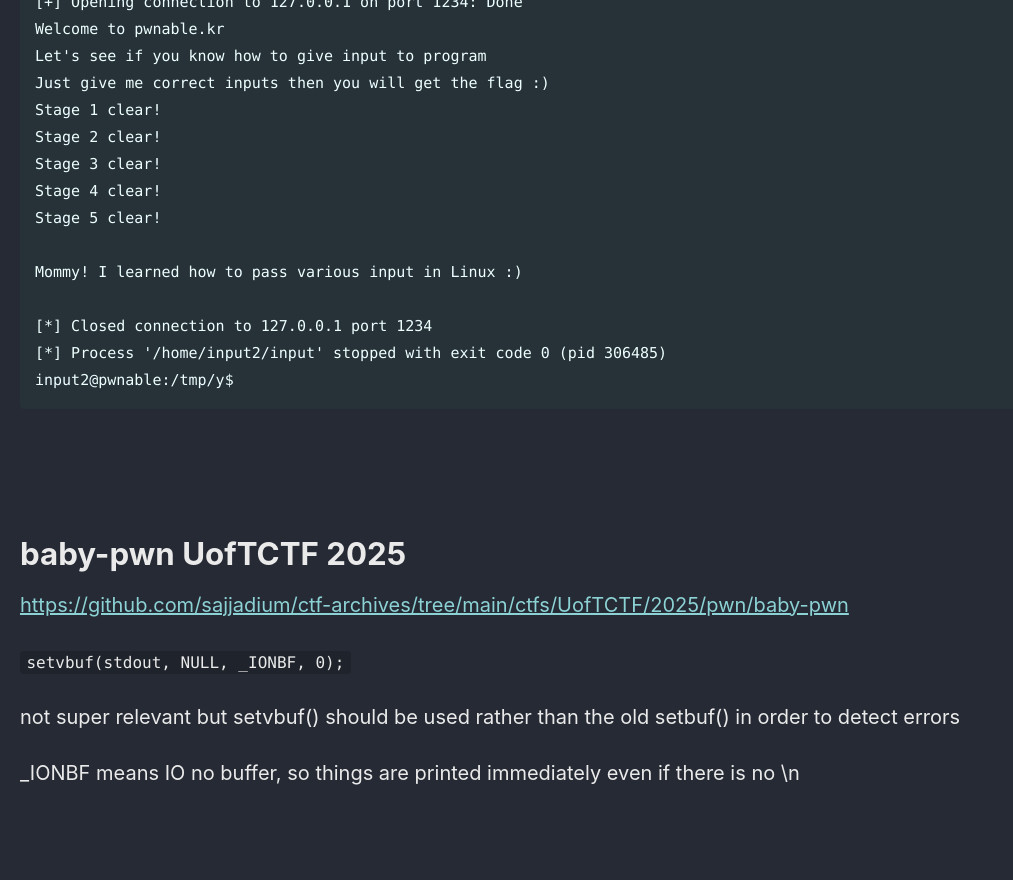
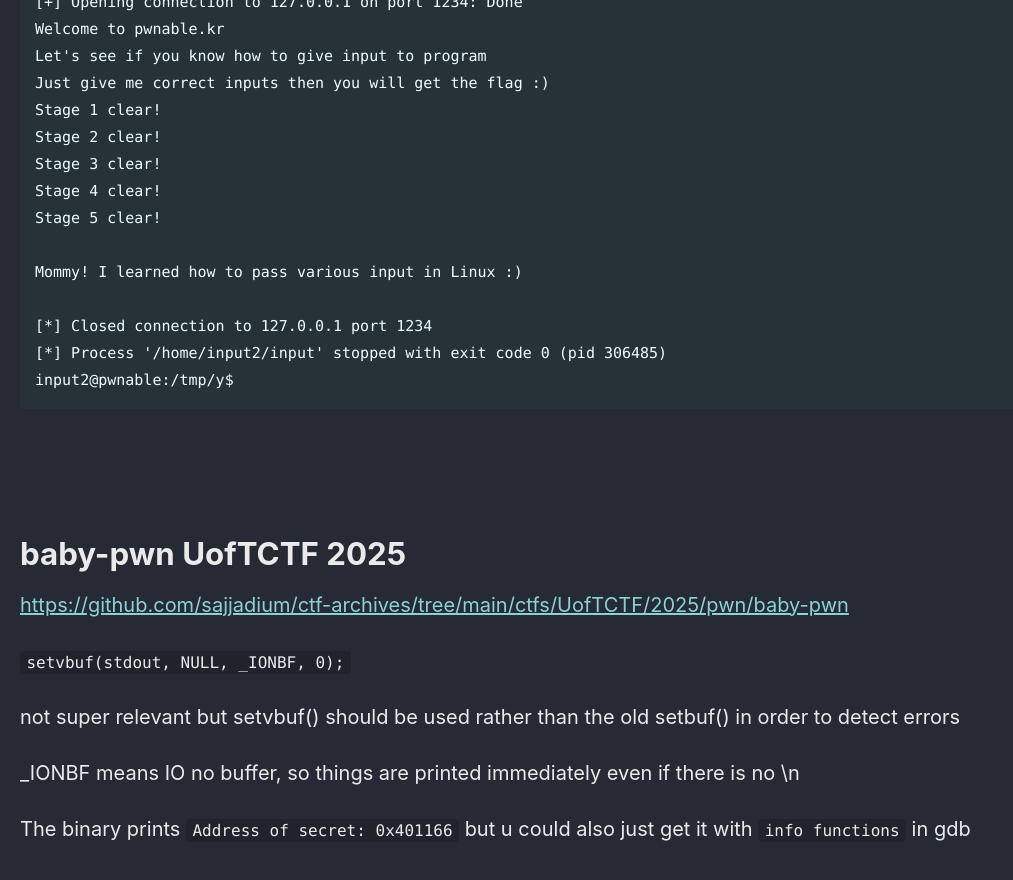
Before and after one commit to Connor-McCartney/Connor-McCartney.github.io, a Jekyll site: the page built from _pages/misc/pwn.md, in a window 1280 px wide and 900 px high, scrolled down 28847 px. Shown: the top 880 px of the window, without its empty margins (0-1013 px from the left). Built offline with Jekyll 4.4.1, drawn with Linux system fonts in a browser that asks for light colours; cached includes are drawn as plain includes; before the commit the page ends 29691 px from its top, so only the background shows below that.

Commit message:
Update pwn.md

```diff
--- a/_pages/misc/pwn.md
+++ b/_pages/misc/pwn.md
@@ -1205,3 +1205,5 @@ input2@pwnable:/tmp/y$
 not super relevant but setvbuf() should be used rather than the old setbuf() in order to detect errors
 
 _IONBF means IO no buffer, so things are printed immediately even if there is no \n
+
+The binary prints `Address of secret: 0x401166` but u could also just get it with `info functions` in gdb
```
